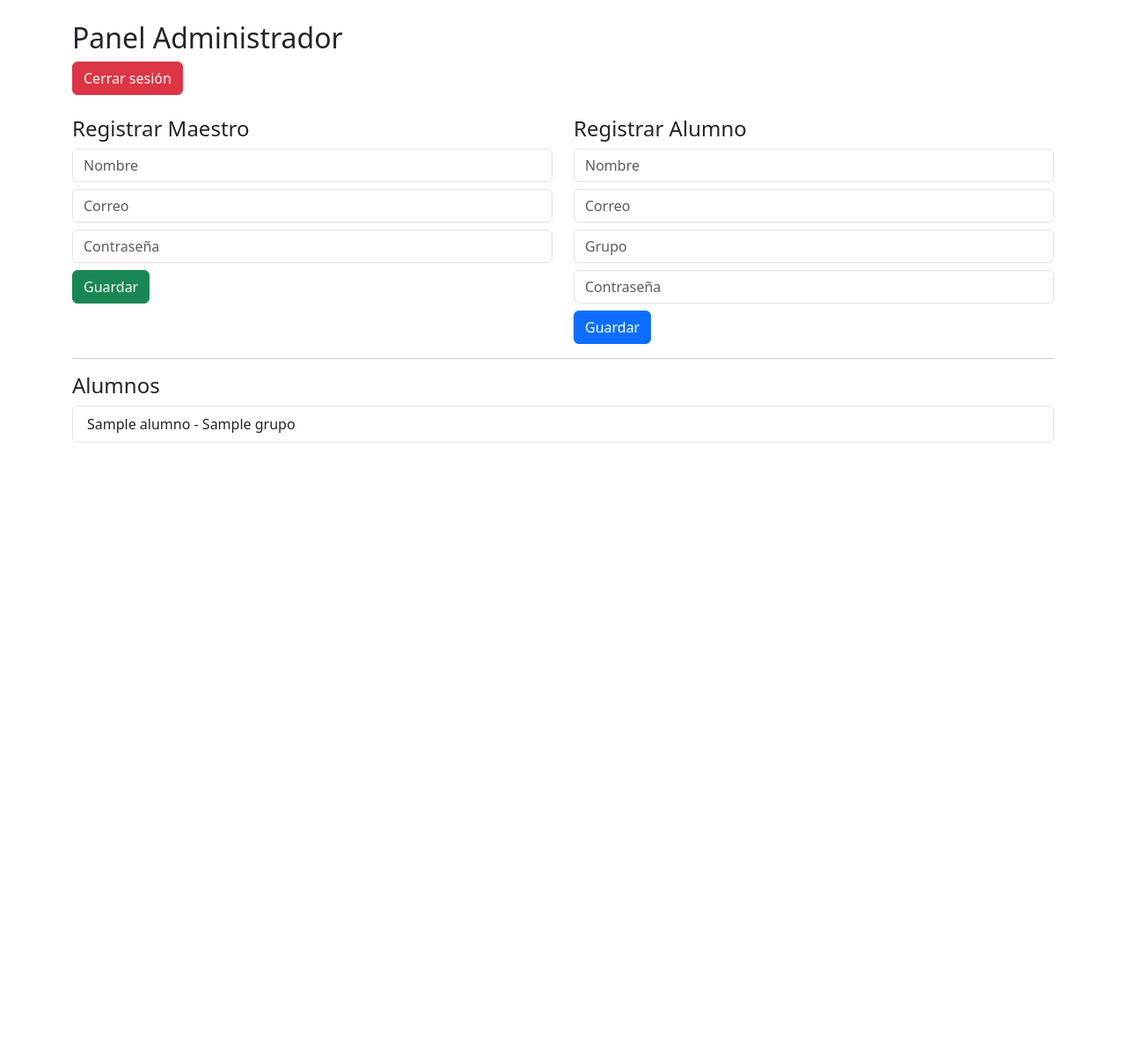
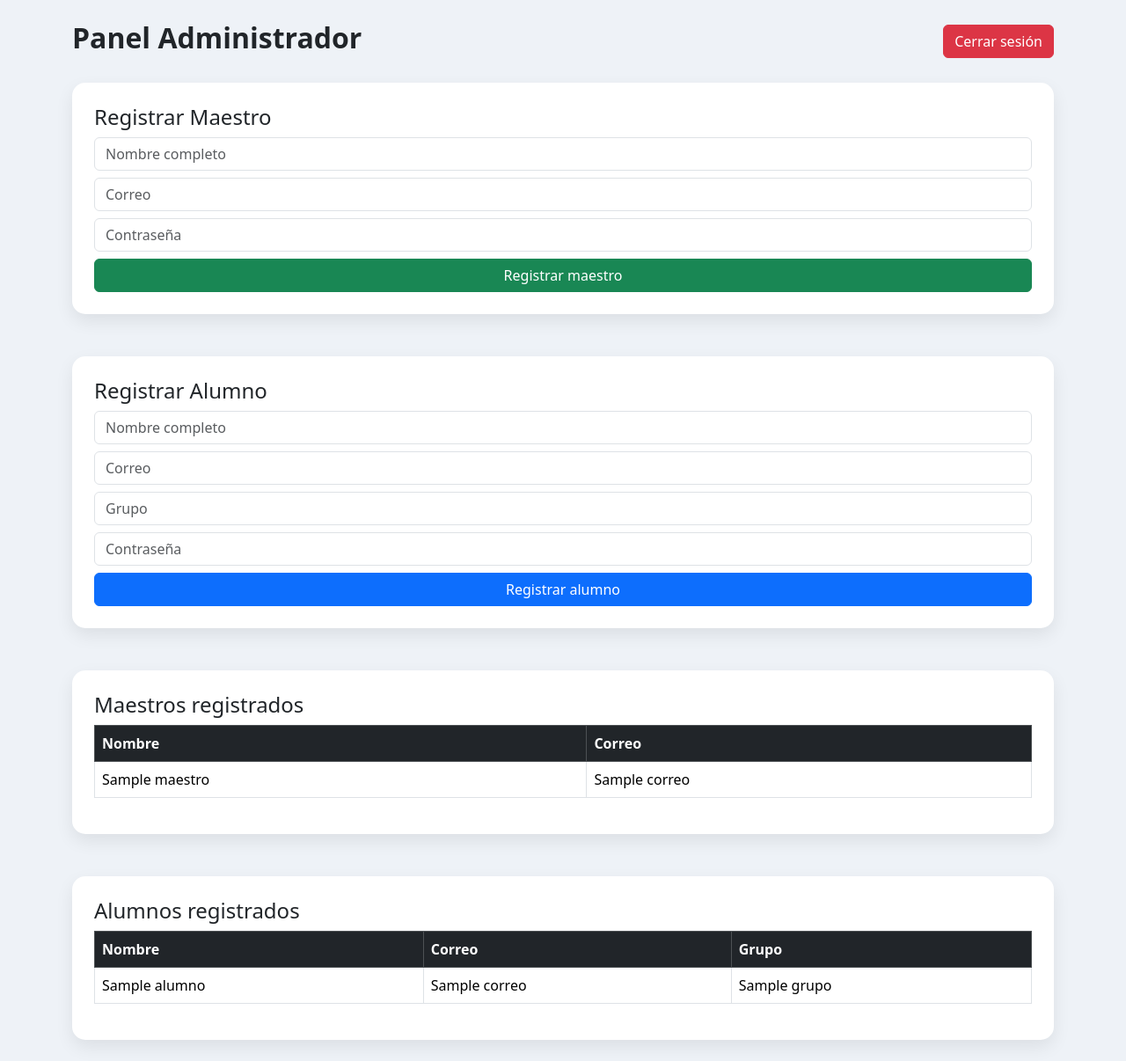
Before and after one commit to computacioneizi85-oss/control-escolar, a Flask app: page /admin in a window 1280 px wide. Shown: the whole page at 88% size. Before the commit the page ends 503 px from the top, so only its background shows below. Run offline with Flask 3, Linux system fonts and the light colour scheme; the visitor is signed in with stand-in values (Sample User, id 1); a database or web service that is not in the repository returns one stand-in record (values such as "Sample title"); some libraries are stand-ins or nearby versions.

Commit message:
mostrar maestros admin

```diff
--- a/templates/admin.html
+++ b/templates/admin.html
@@ -1,44 +1,109 @@
+<!DOCTYPE html>
+<html lang="es">
+<head>
+<meta charset="UTF-8">
+<title>Panel Administrador</title>
 
-<!DOCTYPE html>
-<html>
-<head>
-<title>Panel Admin</title>
 <link href="https://cdn.jsdelivr.net/npm/bootstrap@5.3.2/dist/css/bootstrap.min.css" rel="stylesheet">
+
+<style>
+body{
+    background:#eef2f7;
+}
+
+.panel{
+    background:white;
+    padding:25px;
+    border-radius:15px;
+    box-shadow:0px 8px 20px rgba(0,0,0,0.08);
+}
+
+h2{
+    font-weight:700;
+}
+</style>
+
 </head>
+
 <body class="container py-4">
-<h2>Panel Administrador</h2>
-<a href="/logout" class="btn btn-danger mb-4">Cerrar sesión</a>
 
-<div class="row">
-<div class="col-md-6">
+<div class="d-flex justify-content-between align-items-center mb-4">
+    <h2>Panel Administrador</h2>
+    <a href="/logout" class="btn btn-danger">Cerrar sesión</a>
+</div>
+
+<!-- REGISTRAR MAESTRO -->
+<div class="panel mb-5">
 <h4>Registrar Maestro</h4>
+
 <form action="/registrar_maestro" method="POST">
-<input class="form-control mb-2" name="nombre" placeholder="Nombre" required>
-<input class="form-control mb-2" name="correo" placeholder="Correo" required>
-<input class="form-control mb-2" name="password" placeholder="Contraseña" required>
-<button class="btn btn-success">Guardar</button>
+    <input class="form-control mb-2" name="nombre" placeholder="Nombre completo" required>
+    <input class="form-control mb-2" name="correo" placeholder="Correo" required>
+    <input class="form-control mb-2" name="password" type="password" placeholder="Contraseña" required>
+    <button class="btn btn-success w-100">Registrar maestro</button>
 </form>
 </div>
 
-<div class="col-md-6">
+<!-- REGISTRAR ALUMNO -->
+<div class="panel mb-5">
 <h4>Registrar Alumno</h4>
+
 <form action="/registrar_alumno" method="POST">
-<input class="form-control mb-2" name="nombre" placeholder="Nombre" required>
-<input class="form-control mb-2" name="correo" placeholder="Correo" required>
-<input class="form-control mb-2" name="grupo" placeholder="Grupo" required>
-<input class="form-control mb-2" name="password" placeholder="Contraseña" required>
-<button class="btn btn-primary">Guardar</button>
+    <input class="form-control mb-2" name="nombre" placeholder="Nombre completo" required>
+    <input class="form-control mb-2" name="correo" placeholder="Correo" required>
+    <input class="form-control mb-2" name="grupo" placeholder="Grupo" required>
+    <input class="form-control mb-2" name="password" type="password" placeholder="Contraseña" required>
+    <button class="btn btn-primary w-100">Registrar alumno</button>
 </form>
 </div>
+
+<!-- LISTA DE MAESTROS -->
+<div class="panel mb-5">
+<h4>Maestros registrados</h4>
+
+<table class="table table-bordered">
+<thead class="table-dark">
+<tr>
+<th>Nombre</th>
+<th>Correo</th>
+</tr>
+</thead>
+
+<tbody>
+{% for maestro in maestros %}
+<tr>
+<td>{{ maestro.nombre }}</td>
+<td>{{ maestro.correo }}</td>
+</tr>
+{% endfor %}
+</tbody>
+</table>
 </div>
 
-<hr>
+<!-- LISTA DE ALUMNOS -->
+<div class="panel">
+<h4>Alumnos registrados</h4>
 
-<h4>Alumnos</h4>
-<ul class="list-group">
-{% for a in alumnos %}
-<li class="list-group-item">{{a.nombre}} - {{a.grupo}}</li>
+<table class="table table-bordered">
+<thead class="table-dark">
+<tr>
+<th>Nombre</th>
+<th>Correo</th>
+<th>Grupo</th>
+</tr>
+</thead>
+
+<tbody>
+{% for alumno in alumnos %}
+<tr>
+<td>{{ alumno.nombre }}</td>
+<td>{{ alumno.correo }}</td>
+<td>{{ alumno.grupo }}</td>
+</tr>
 {% endfor %}
-</ul>
+</tbody>
+</table>
+</div>
+
 </body>
 </html>
```
